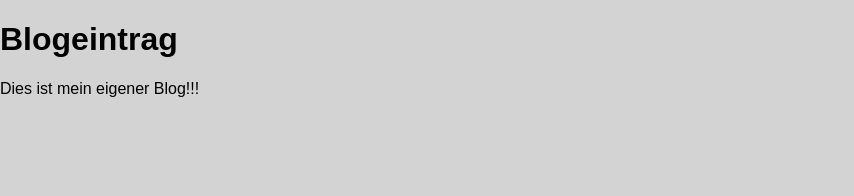
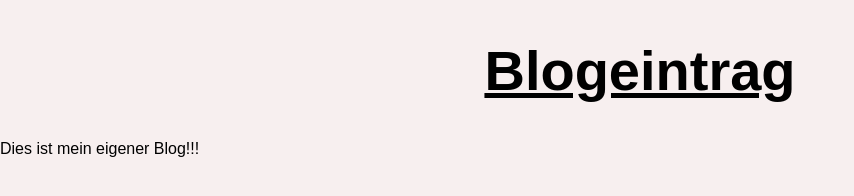
Before and after one commit to gymmu/blogeintrag-Max12384, a plain HTML site: page index.html in a window 1280 px wide. Shown: the whole page, without its empty margins (0-854 px from the left). Drawn offline with Linux system fonts and the light colour scheme.

Commit message:
Centered and bolded title

```diff
--- a/style.css
+++ b/style.css
@@ -6,6 +6,14 @@
 
 body {
   margin: 0;
-  background-color: lightgray;
+  background-color: rgb(247, 239, 239);
   font-family: sans-serif;
 }
+
+
+h1 {
+  text-align: center;
+  text-decoration: underline;
+  font-family: sans-serif;
+  font-size: 350%;
+}
```
Also changed, not shown: index.html (+1 -0 lines).
